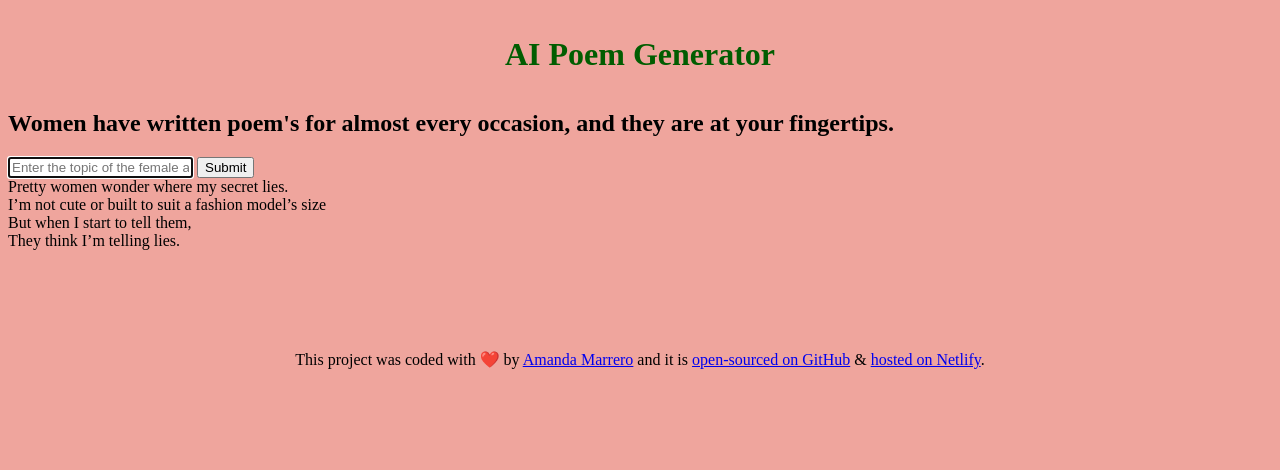
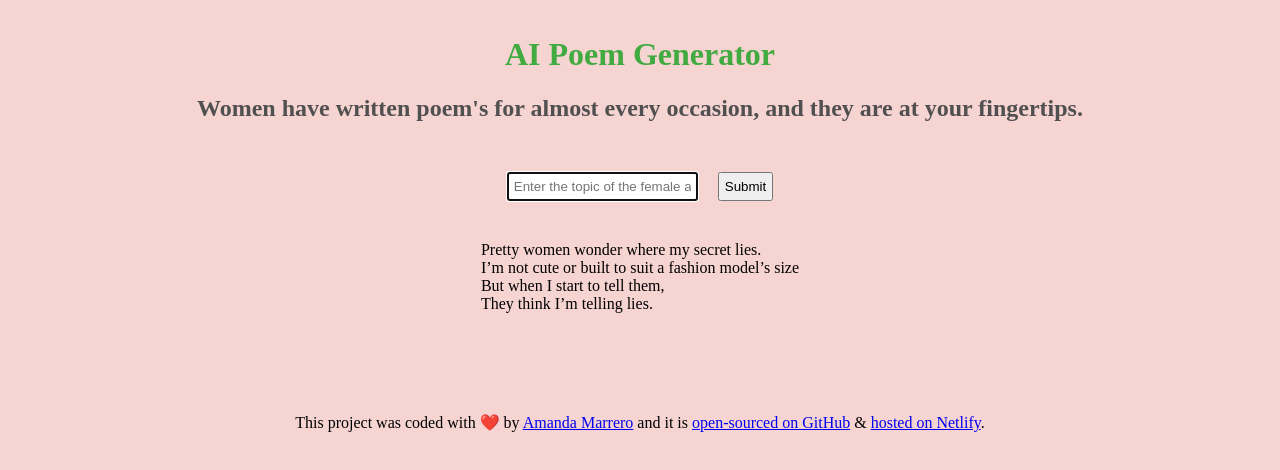
Before and after one commit to michAele13/her-verse-poem-generator, a plain HTML site: page index.html in a window 1280 px wide. Drawn offline with Linux system fonts and the light colour scheme.

Commit message:
Updated style for basic html structure using css.

```diff
--- a/src/style.css
+++ b/src/style.css
@@ -1,10 +1,38 @@
 body {
-    background-color: rgb(239, 165, 157);
+    background-color: rgb(245, 212, 209);
 }
 h1 {
     text-align: center;
-    color: rgb(1, 93, 1);
-    padding: 15px;
+    color: rgb(65, 170, 65);
+    padding-top: 15px;
+    padding-bottom: 0;
+}
+h2 {
+    text-align: center;
+    padding-top: 0;
+    color: rgb(81, 80, 80);
+
+}
+
+form {
+    display: flex;
+    justify-content: center;
+    padding: 30px
+}
+
+.prompt {
+    padding: 5px;
+    margin-right: 10px;
+}
+.submit {
+    padding: 5px;
+    margin-left: 10px;
+}
+
+.output {
+    display: flex;
+    justify-content: center;
+    margin: 10px;
 }
 
 footer {
```
